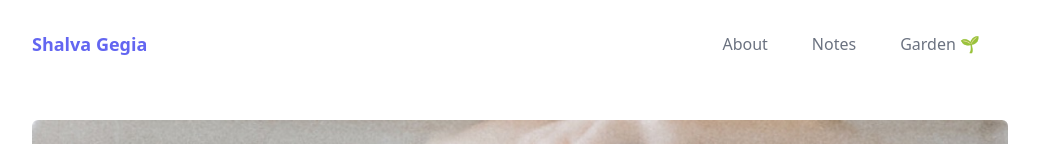
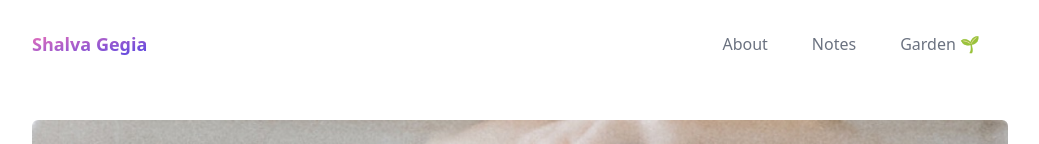
Before and after one commit to shakogegia/shakogegia.github.io, a Next.js app: page /about in a window 1280 px wide. Shown: the top 144 px of the page, without its empty margins (120-1159 px from the left). Built offline with nearby package versions, Linux system fonts and the light colour scheme.

Commit message:
style: change to iaWritter fonts

```diff
--- a/src/components/footer.tsx
+++ b/src/components/footer.tsx
@@ -2,7 +2,7 @@ import Link from 'next/link'
 
 export default function Footer() {
   return (
-    <footer className="bottom-0 mt-10 text-center w-full py-4 px-6">
+    <footer className="bottom-0 mt-10 text-center w-full py-4 px-6 iAWriterQuattro">
       <small className="text-gray-500">
         Copyright © Shalva Gegia 2022. Made by{' '}
         <Link href="/">
--- a/src/components/header.tsx
+++ b/src/components/header.tsx
@@ -6,10 +6,12 @@ export default function Header() {
     <header className="w-full">
       <nav className="container mx-auto md:max-w-5xl flex items-center justify-between p-6">
         <Link href="/">
-          <a className="text-indigo-500 font-bold text-lg">Shalva Gegia</a>
+          <a className="font-bold text-lg text-transparent bg-clip-text bg-gradient-to-br from-pink-400 to-indigo-600">
+            Shalva Gegia
+          </a>
         </Link>
 
-        <ul className="flex">
+        <ul className="flex iAWriterQuattro">
           <NavLink href="/about">About</NavLink>
           <NavLink href="/notes">Notes</NavLink>
           {/* <NavLink href="/articles">Articles</NavLink> */}
```
